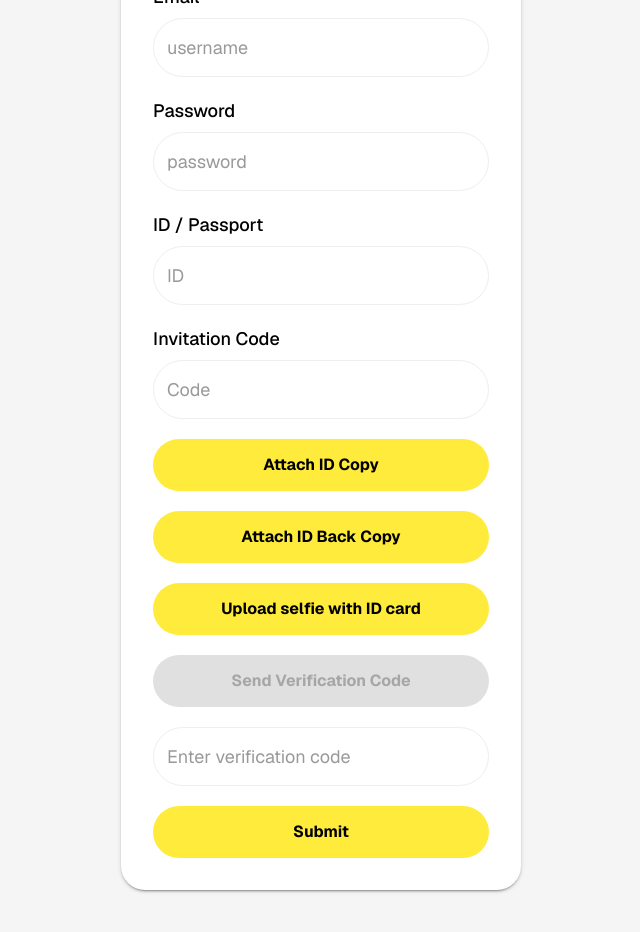
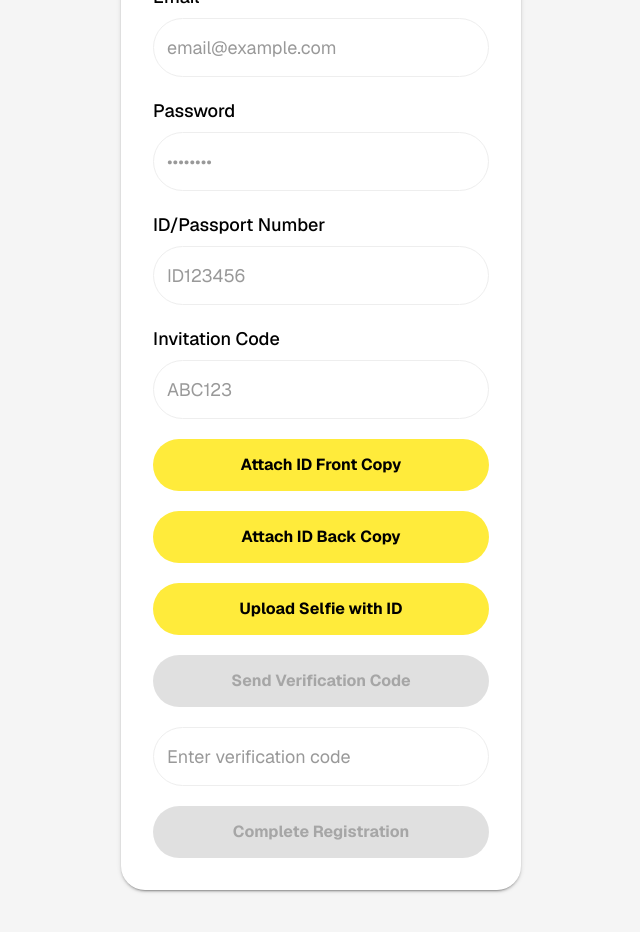
Before and after one commit to luxapientia/Web-Portal, a Next.js app: page /register in a window 1280 px wide. Shown: the part 560-1492 px from the top of the page, without its empty margins (319-959 px from the left). Built offline with nearby package versions, Linux system fonts and the light colour scheme.

Commit message:
Enhance registration flow in RegisterPage; implement file upload validation, add countdown timer for OTP resend, and improve user feedback with toast notifications. Update form handling to ensure all required documents are uploaded before submission.

```diff
--- a/src/app/register/page.tsx
+++ b/src/app/register/page.tsx
@@ -1,31 +1,51 @@
 'use client';
 
-import { useState } from 'react';
+import { useState, useEffect } from 'react';
 import { TextField, Button, Stack, Box, Typography, CircularProgress } from '@mui/material';
+import CheckCircleIcon from '@mui/icons-material/CheckCircle';
 import AuthCard from '@/components/auth/AuthCard';
-import { registrationSchema, emailVerificationSchema, type RegistrationFormData } from '@/schemas/auth.schema';
+import { registrationSchema, type RegistrationFormData } from '@/schemas/auth.schema';
 import { zodResolver } from '@hookform/resolvers/zod';
 import { useForm } from 'react-hook-form';
 import toast from 'react-hot-toast';
+import { useRouter } from 'next/navigation';
 
 export default function RegisterPage() {
+  const router = useRouter();
   const [isVerifying, setIsVerifying] = useState(false);
   const [isEmailVerified, setIsEmailVerified] = useState(false);
   const [isVerifyingCode, setIsVerifyingCode] = useState(false);
+  const [isSubmitting, setIsSubmitting] = useState(false);
+  const [timer, setTimer] = useState(0);
+  const [hasCodeBeenSent, setHasCodeBeenSent] = useState(false);
+
+  useEffect(() => {
+    let interval: NodeJS.Timeout;
+    if (timer > 0) {
+      interval = setInterval(() => {
+        setTimer((prev) => prev - 1);
+      }, 1000);
+    }
+    return () => clearInterval(interval);
+  }, [timer]);
 
   const {
     register,
     handleSubmit,
     formState: { errors },
-    setError,
     watch,
     trigger,
     getValues,
   } = useForm<RegistrationFormData>({
     resolver: zodResolver(registrationSchema),
+    mode: 'onChange'
   });
 
-  const [files, setFiles] = useState({
+  const [files, setFiles] = useState<{
+    idFront: File | null;
+    idBack: File | null;
+    selfie: File | null;
+  }>({
     idFront: null,
     idBack: null,
     selfie: null,
@@ -46,13 +66,6 @@ export default function RegisterPage() {
       setIsVerifying(true);
       const toastId = toast.loading('Sending verification code...');
 
-      // Validate using email verification schema
-      const validationResult = emailVerificationSchema.safeParse({ email });
-      if (!validationResult.success) {
-        toast.error('Please enter a valid email address', { id: toastId });
-        return;
-      }
-
       // Call the email verification API
       const response = await fetch('/api/auth/verify-email', {
         method: 'POST',
@@ -68,6 +81,8 @@ export default function RegisterPage() {
         throw new Error(data.error || 'Failed to send verification code');
       }
 
+      setTimer(30); // Start 30 second countdown
+      setHasCodeBeenSent(true); // Mark that code has been sent
       toast.success('Verification code sent successfully!', { id: toastId });
     } catch (error) {
       setIsEmailVerified(false);
@@ -115,30 +130,61 @@ export default function RegisterPage() {
         return;
       }
 
+      // Check if all required files are selected
+      if (!files.idFront || !files.idBack || !files.selfie) {
+        toast.error('Please upload all required documents');
+        return;
+      }
+
+      setIsSubmitting(true);
       const toastId = toast.loading('Processing registration...');
-      console.log('Registration form submitted:', data);
-      console.log('Files:', files);
-      // Add your API call here
 
-      // Simulate API call
-      await new Promise(resolve => setTimeout(resolve, 2000));
+      // Create FormData for multipart form data
+      const formData = new FormData();
+
+      // Append form fields
+      formData.append('fullName', data.fullName);
+      formData.append('email', data.email);
+      formData.append('phone', data.phone);
+      formData.append('password', data.password);
+      formData.append('idPassport', data.idPassport);
+      formData.append('invitationCode', data.invitationCode);
+      formData.append('otp', data.otp);
+
+      // Append files with specific names
+      formData.append('idFront', files.idFront);
+      formData.append('idBack', files.idBack);
+      formData.append('selfie', files.selfie);
+
+      const response = await fetch('/api/auth/register', {
+        method: 'POST',
+        body: formData, // FormData will automatically set the correct Content-Type header
+      });
+
+      const result = await response.json();
+
+      if (!response.ok) {
+        throw new Error(result.error || 'Registration failed');
+      }
+
       toast.success('Registration successful!', { id: toastId });
+      router.push('/login');
     } catch (error) {
       console.error('Registration error:', error);
-      toast.error('Registration failed. Please try again.');
-      setError('root', {
-        type: 'manual',
-        message: 'Registration failed. Please try again.',
-      });
+      toast.error(error instanceof Error ? error.message : 'Registration failed');
+    } finally {
+      setIsSubmitting(false);
     }
   };
 
-  const handleFileChange = (e: React.ChangeEvent<HTMLInputElement>, type: string) => {
-    if (e.target.files?.[0]) {
+  const handleFileChange = (e: React.ChangeEvent<HTMLInputElement>, type: 'idFront' | 'idBack' | 'selfie') => {
+    const file = e.target.files?.[0];
+    if (file) {
       setFiles(prev => ({
         ...prev,
-        [type]: e.target.files?.[0],
+        [type]: file
       }));
+      trigger(type as keyof RegistrationFormData);
     }
   };
 
@@ -189,7 +235,7 @@ export default function RegisterPage() {
 
   return (
     <AuthCard title="Registration">
-      <form onSubmit={handleSubmit(onSubmit)} noValidate>
+      <Box component="form" onSubmit={handleSubmit(onSubmit)} noValidate>
         <Stack spacing={2.5}>
           <Box>
             <Typography sx={labelStyle}>
@@ -198,8 +244,7 @@ export default function RegisterPage() {
             <TextField
               fullWidth
               {...register('fullName')}
-              placeholder="username"
-              variant="outlined"
+              placeholder="John Doe"
               error={!!errors.fullName}
               helperText={errors.fullName?.message}
               sx={inputStyle}
@@ -213,8 +258,7 @@ export default function RegisterPage() {
             <TextField
               fullWidth
               {...register('phone')}
-              placeholder="+9607781378"
-              variant="outlined"
+              placeholder="+1234567890"
               error={!!errors.phone}
               helperText={errors.phone?.message}
               sx={inputStyle}
@@ -229,8 +273,7 @@ export default function RegisterPage() {
               fullWidth
               {...register('email')}
               type="email"
-              placeholder="username"
-              variant="outlined"
+              placeholder="email@example.com"
               error={!!errors.email}
               helperText={errors.email?.message}
               sx={inputStyle}
@@ -246,8 +289,7 @@ export default function RegisterPage() {
               fullWidth
               {...register('password')}
               type="password"
-              placeholder="password"
-              variant="outlined"
+              placeholder="••••••••"
               error={!!errors.password}
               helperText={errors.password?.message}
               sx={inputStyle}
@@ -256,13 +298,12 @@ export default function RegisterPage() {
 
           <Box>
             <Typography sx={labelStyle}>
-              ID / Passport
+              ID/Passport Number
             </Typography>
             <TextField
               fullWidth
               {...register('idPassport')}
-              placeholder="ID"
-              variant="outlined"
+              placeholder="ID123456"
               error={!!errors.idPassport}
               helperText={errors.idPassport?.message}
               sx={inputStyle}
@@ -276,8 +317,7 @@ export default function RegisterPage() {
             <TextField
               fullWidth
               {...register('invitationCode')}
-              placeholder="Code"
-              variant="outlined"
+              placeholder="ABC123"
               error={!!errors.invitationCode}
               helperText={errors.invitationCode?.message}
               sx={inputStyle}
@@ -295,9 +335,21 @@ export default function RegisterPage() {
             component="label"
             htmlFor="idFront"
             variant="contained"
-            sx={buttonStyle}
+            sx={{
+              ...buttonStyle,
+              display: 'flex',
+              gap: 1,
+              alignItems: 'center',
+            }}
           >
-            Attach ID Copy
+            {files.idFront ? (
+              <>
+                <CheckCircleIcon sx={{ color: 'success.main' }} />
+                ID Front Selected
+              </>
+            ) : (
+              'Attach ID Front Copy'
+            )}
           </Button>
 
           <input
@@ -311,9 +363,21 @@ export default function RegisterPage() {
             component="label"
             htmlFor="idBack"
             variant="contained"
-            sx={buttonStyle}
+            sx={{
+              ...buttonStyle,
+              display: 'flex',
+              gap: 1,
+              alignItems: 'center',
+            }}
           >
-            Attach ID Back Copy
+            {files.idBack ? (
+              <>
+                <CheckCircleIcon sx={{ color: 'success.main' }} />
+                ID Back Selected
+              </>
+            ) : (
+              'Attach ID Back Copy'
+            )}
           </Button>
 
           <input
@@ -327,21 +391,37 @@ export default function RegisterPage() {
             component="label"
             htmlFor="selfie"
             variant="contained"
-            sx={buttonStyle}
+            sx={{
+              ...buttonStyle,
+              display: 'flex',
+              gap: 1,
+              alignItems: 'center',
+            }}
           >
-            Upload selfie with ID card
+            {files.selfie ? (
+              <>
+                <CheckCircleIcon sx={{ color: 'success.main' }} />
+                Selfie Selected
+              </>
+            ) : (
+              'Upload Selfie with ID'
+            )}
           </Button>
 
           <Button
             variant="contained"
             onClick={handleEmailVerification}
-            disabled={isVerifying || isEmailVerified || !email}
+            disabled={isVerifying || isEmailVerified || !email || timer > 0}
             sx={buttonStyle}
           >
             {isVerifying ? (
               <CircularProgress size={24} color="inherit" />
             ) : isEmailVerified ? (
               'Verified'
+            ) : timer > 0 ? (
+              `Resend in ${timer}s`
+            ) : hasCodeBeenSent ? (
+              'Resend Verification Code'
             ) : (
               'Send Verification Code'
             )}
@@ -352,7 +432,6 @@ export default function RegisterPage() {
               fullWidth
               {...register('otp')}
               placeholder="Enter verification code"
-              variant="outlined"
               error={!!errors.otp}
               helperText={errors.otp?.message}
               sx={inputStyle}
@@ -384,12 +463,17 @@ export default function RegisterPage() {
           <Button
             type="submit"
             variant="contained"
+            disabled={isSubmitting || !isEmailVerified}
             sx={buttonStyle}
           >
-            Submit
+            {isSubmitting ? (
+              <CircularProgress size={24} color="inherit" />
+            ) : (
+              'Complete Registration'
+            )}
           </Button>
         </Stack>
-      </form>
+      </Box>
     </AuthCard>
   );
 }
```
